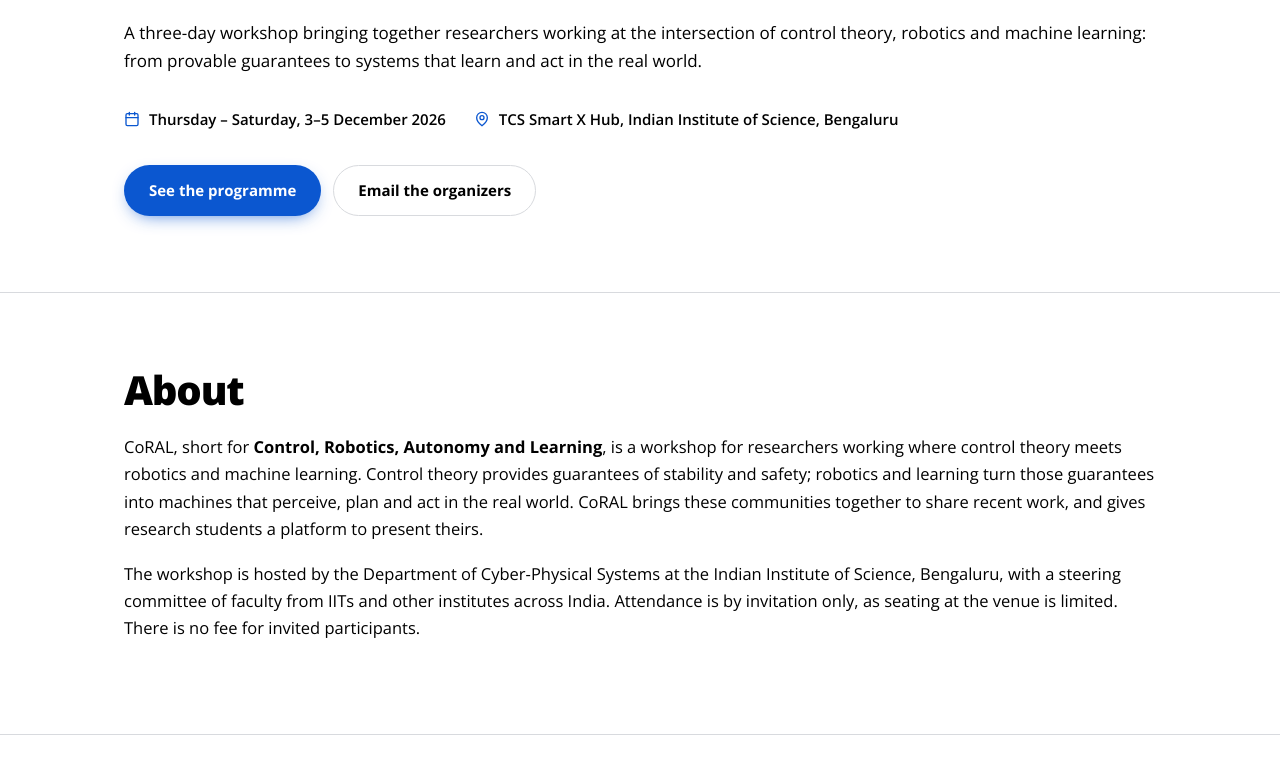
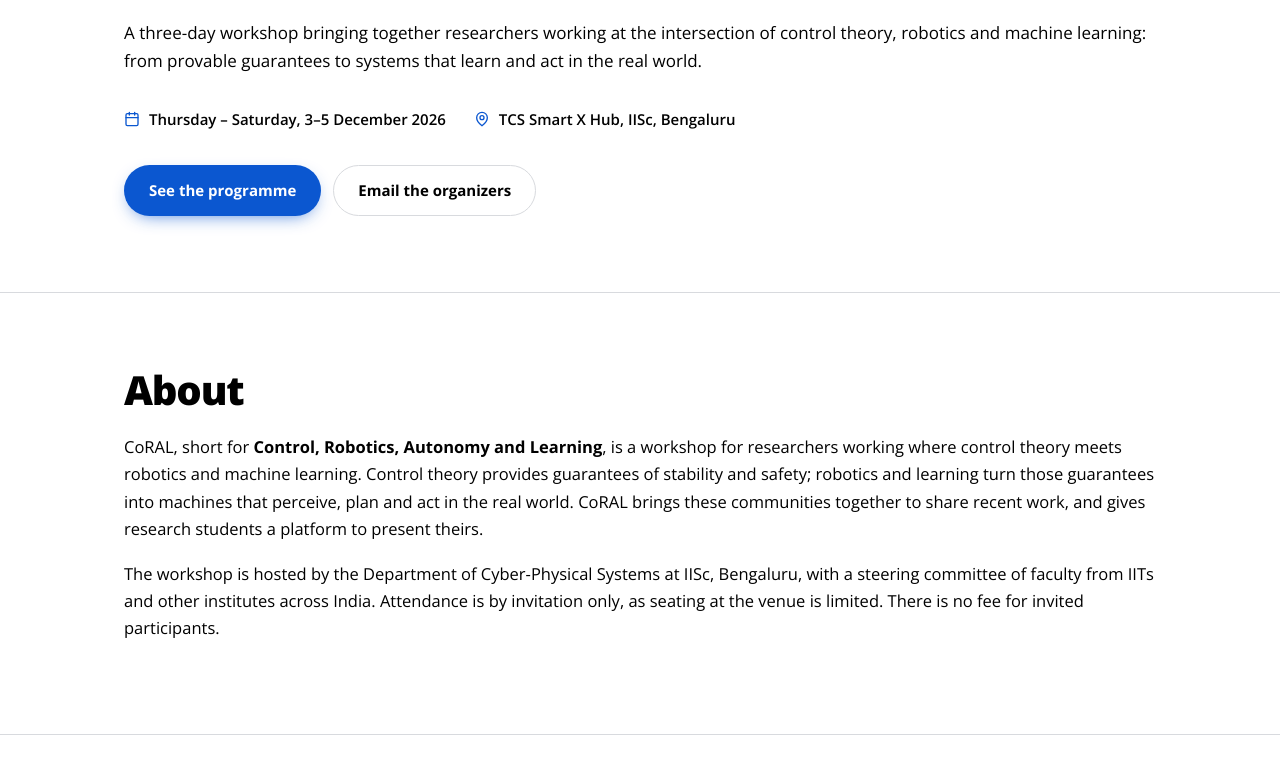
Before and after one commit to coralworkshop/coralworkshop.github.io, a plain HTML site: page index.html in a window 1280 px wide. Shown: the part 370-1140 px from the top of the page. Drawn offline with nearby package versions, Linux system fonts and the light colour scheme.

Commit message:
update iisc name

```diff
--- a/index.html
+++ b/index.html
@@ -4,7 +4,7 @@
 <meta charset="utf-8">
 <meta name="viewport" content="width=device-width, initial-scale=1, viewport-fit=cover">
 <title>CoRAL 2026: Workshop on Control, Robotics, Autonomy and Learning</title>
-<meta name="description" content="CoRAL 2026: a three-day workshop on Control, Robotics, Autonomy and Learning, hosted at the Indian Institute of Science, Bengaluru, on 3&ndash;5 December 2026.">
+<meta name="description" content="CoRAL 2026: a three-day workshop on Control, Robotics, Autonomy and Learning, hosted at IISc, Bengaluru, on 3&ndash;5 December 2026.">
 <meta property="og:title" content="CoRAL 2026: Control, Robotics, Autonomy and Learning">
 <meta property="og:description" content="A three-day workshop bringing together researchers across control theory, robotics and machine learning.">
 <meta property="og:type" content="website">
@@ -274,7 +274,7 @@
       </span>
       <span class="fact">
         <svg width="16" height="16" viewBox="0 0 24 24" fill="none" stroke="currentColor" stroke-width="2" stroke-linecap="round"><path d="M20 10c0 6-8 12-8 12s-8-6-8-12a8 8 0 0 1 16 0Z"/><circle cx="12" cy="10" r="3"/></svg>
-        TCS Smart X Hub, Indian Institute of Science, Bengaluru
+        TCS Smart X Hub, IISc, Bengaluru
       </span>
     </div>
     <div class="cta">
@@ -299,8 +299,8 @@
           present theirs.
         </p>
         <p>
-          The workshop is hosted by the Department of Cyber-Physical Systems at the Indian Institute
-          of Science, Bengaluru, with a steering committee of faculty from IITs and other institutes
+          The workshop is hosted by the Department of Cyber-Physical Systems at IISc,
+          Bengaluru, with a steering committee of faculty from IITs and other institutes
           across India. Attendance is by invitation only, as seating at the venue is limited. There
           is no fee for invited participants.
         </p>
@@ -363,7 +363,7 @@
         minutes and student presentations 20 minutes, including Q&amp;A. All times IST.
       </p>
       <p class="prose">
-        <strong>Venue:</strong> G-22 Seminar Hall, TCS Smart X Hub, Indian Institute of Science.
+        <strong>Venue:</strong> G-22 Seminar Hall, TCS Smart X Hub, IISc, Bengaluru.
         Breakfast, lunch and tea are served in the ground floor lunch area of the same building.
         <a href="https://maps.app.goo.gl/tMYvkCMp2DEnDngk8" target="_blank" rel="noopener">Location on Google Maps</a>.
       </p>
@@ -675,7 +675,7 @@
           <img src="assets/people/ravi_prakash.jpg" alt="Prof. Ravi Prakash" width="104" height="104" loading="lazy">
           <div>
             <h3>Prof. Ravi Prakash</h3>
-            <p class="role">Dept. of Cyber-Physical Systems<br>Indian Institute of Science</p>
+            <p class="role">Dept. of Cyber-Physical Systems<br>IISc</p>
           </div>
         </div>
 
@@ -683,7 +683,7 @@
           <img src="assets/people/pushpak_jagtap.png" alt="Prof. Pushpak Jagtap" width="104" height="104" loading="lazy">
           <div>
             <h3>Prof. Pushpak Jagtap</h3>
-            <p class="role">Dept. of Cyber-Physical Systems<br>Indian Institute of Science</p>
+            <p class="role">Dept. of Cyber-Physical Systems<br>IISc</p>
           </div>
         </div>
 
@@ -718,7 +718,7 @@
       <p class="subhead">Platinum sponsors</p>
       <div class="tier platinum">
         <div class="sponsor">
-          <img src="assets/logos/abcmc.png" alt="Axis Bank Centre for Mathematics &amp; Computing, Indian Institute of Science" width="1178" height="438" loading="lazy">
+          <img src="assets/logos/abcmc.png" alt="Axis Bank Centre for Mathematics &amp; Computing, IISc" width="1178" height="438" loading="lazy">
         </div>
         <div class="sponsor">
           <img src="assets/logos/control_society_logo.png" alt="The Control Society" width="130" height="98" loading="lazy">
@@ -739,16 +739,16 @@
       <h2>Participating institutes</h2>
       <p class="prose">
         CoRAL 2026 is hosted by the <strong><a href="https://cps.iisc.ac.in" target="_blank" rel="noopener">Department of Cyber-Physical Systems</a></strong>
-        at the <strong>Indian Institute of Science</strong>, with researchers from the
+        at <strong>IISc, Bengaluru</strong>, with researchers from the
         following institutes taking part.
       </p>
       <div class="logo-grid">
         <div class="logo-card host">
           <div class="logo-pair">
-            <img src="assets/logos/iisc.jpg" alt="Indian Institute of Science logo" width="2400" height="2400" loading="lazy">
+            <img src="assets/logos/iisc.jpg" alt="IISc logo" width="2400" height="2400" loading="lazy">
             <img src="assets/logos/cps.png" alt="Department of Cyber-Physical Systems logo" width="280" height="280" loading="lazy">
           </div>
-          <div class="n">Indian Institute of Science<span class="t">Host &middot; CPS</span></div>
+          <div class="n">IISc<span class="t">Host &middot; CPS</span></div>
         </div>
         <div class="logo-card">
           <img src="assets/logos/iitb.svg" alt="IIT Bombay logo" loading="lazy">
```
Also changed, not shown: 1 other file.
